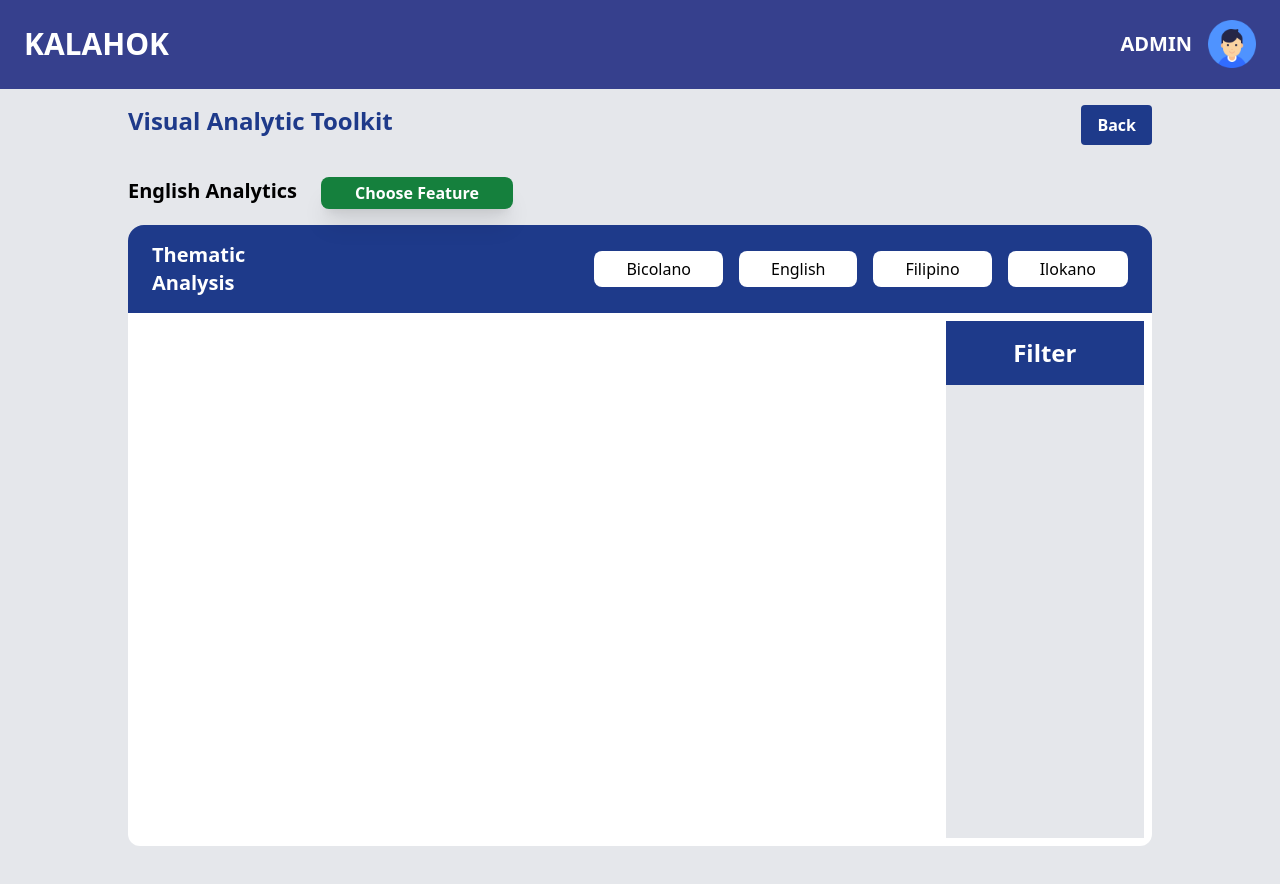
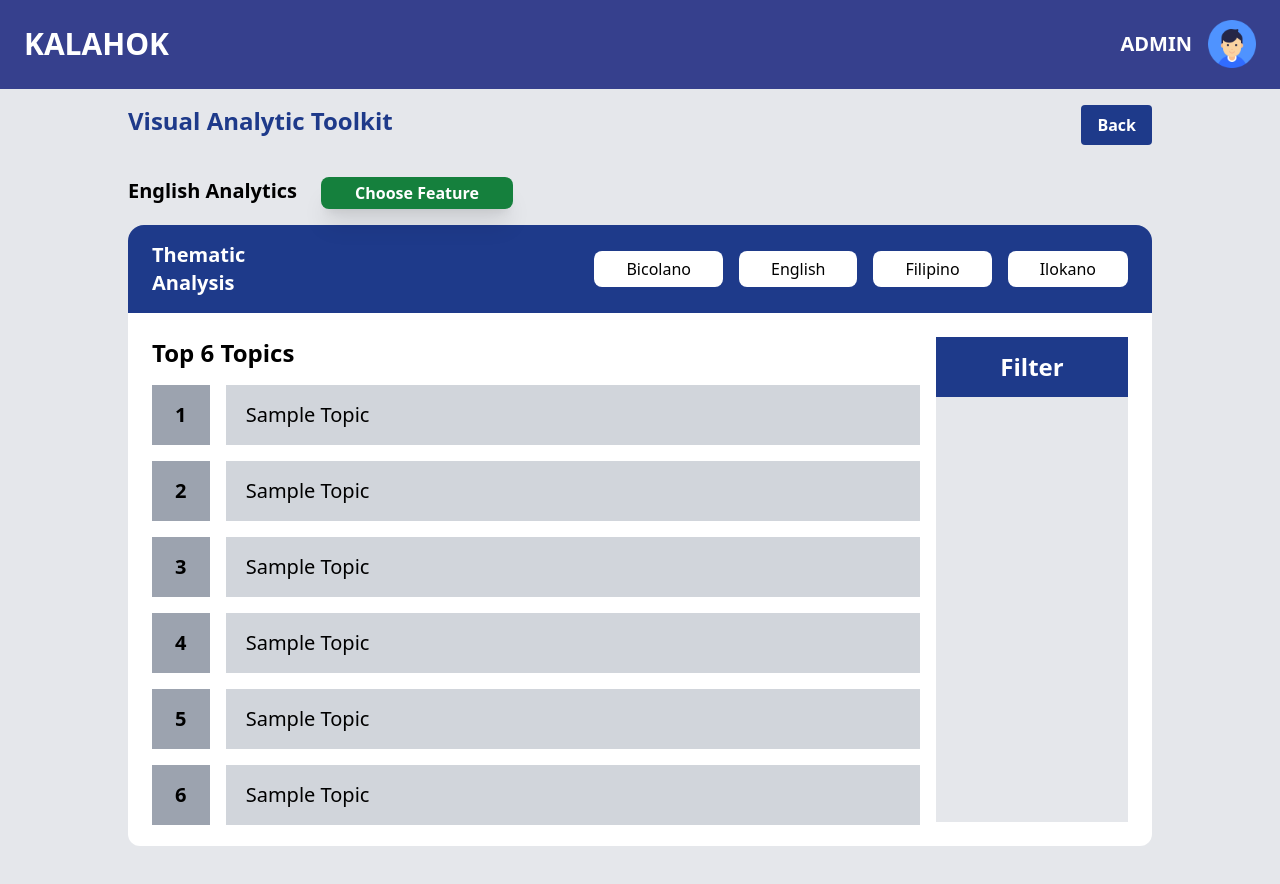
Before and after one commit to jeyyi/kahalok_nlp, a React (Create React App) app in the folder frontend/: page /thematic in a window 1280 px wide. Shown: the top 884 px of the page. Built offline with nearby package versions, Linux system fonts and the light colour scheme; the HTML template or start-up script is replaced by a standard one.

Commit message:
Complete thematic analysis frontend

```diff
--- a/frontend/src/Thematic.js
+++ b/frontend/src/Thematic.js
@@ -1,15 +1,22 @@
 import React from "react";
 import Header from "./components/Header";
 import Neck from "./components/Neck";
+import TableRow from "./components/TableRow";
 
 const Thematic = () => {
+  const tblRows = [];
+  for (let i = 1 ; i < 7 ; i++){
+    tblRows.push(<TableRow id = {i.toString()} text = {"Sample Topic"}/>)
+  }
   return (
     <div className="bg-gray-200">
       <Header></Header>
       <Neck tempTitle={"Thematic Analysis"}></Neck>
       <div className="px-32 h-screen">
-        <div className="flex flex-row h-2/3 bg-white rounded-b-xl p-2 space-x-4">
-          <div className="flex flex-row w-4/5 bg-white rounded-2xl">
+        <div className="flex flex-row h-2/3 bg-white rounded-b-xl p-6 space-x-4">
+          <div className="flex flex-col w-4/5 space-y-4">
+            <p className="font-bold text-2xl">Top 6 Topics</p>
+            {tblRows}
           </div>
           <div className="flex flex-col h-full w-1/5 bg-gray-200">
             <div className="items-center h-1/6">
--- a/frontend/src/components/TableRow.js
+++ b/frontend/src/components/TableRow.js
@@ -6,7 +6,7 @@ function TableRow({id, text}) {
       <div className="flex items-center justify-center w-1/12 h-full bg-gray-400">
         <p className="font-bold text-xl py-4">{id}</p>
       </div>
-      <div className="flex items-center justify-center w-full h-full bg-gray-300">
+      <div className="flex items-center justify-start w-full h-full bg-gray-300 pl-5">
         <p className="font-light text-xl py-4">{text}</p>
       </div>
     </div>
```
